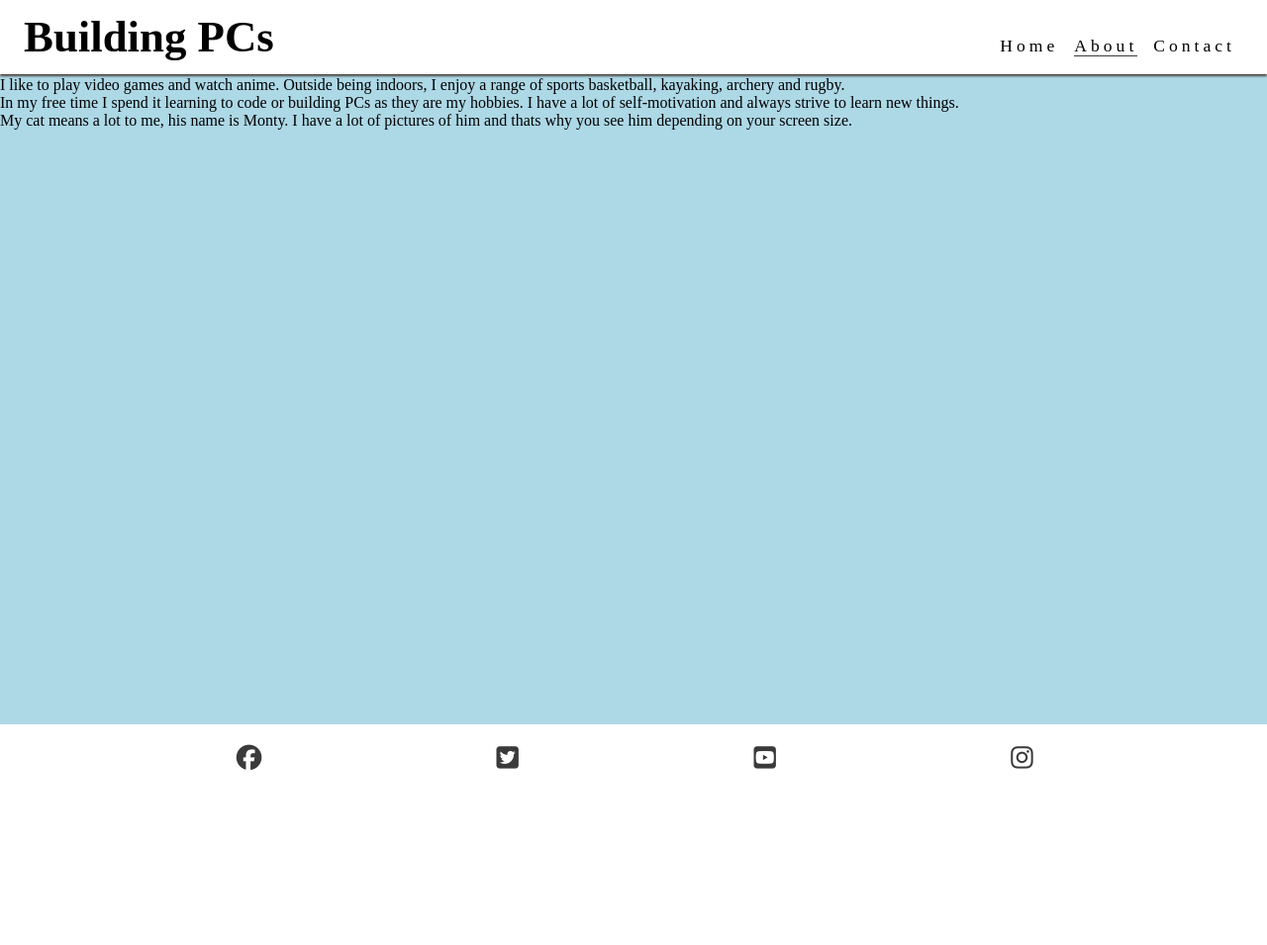
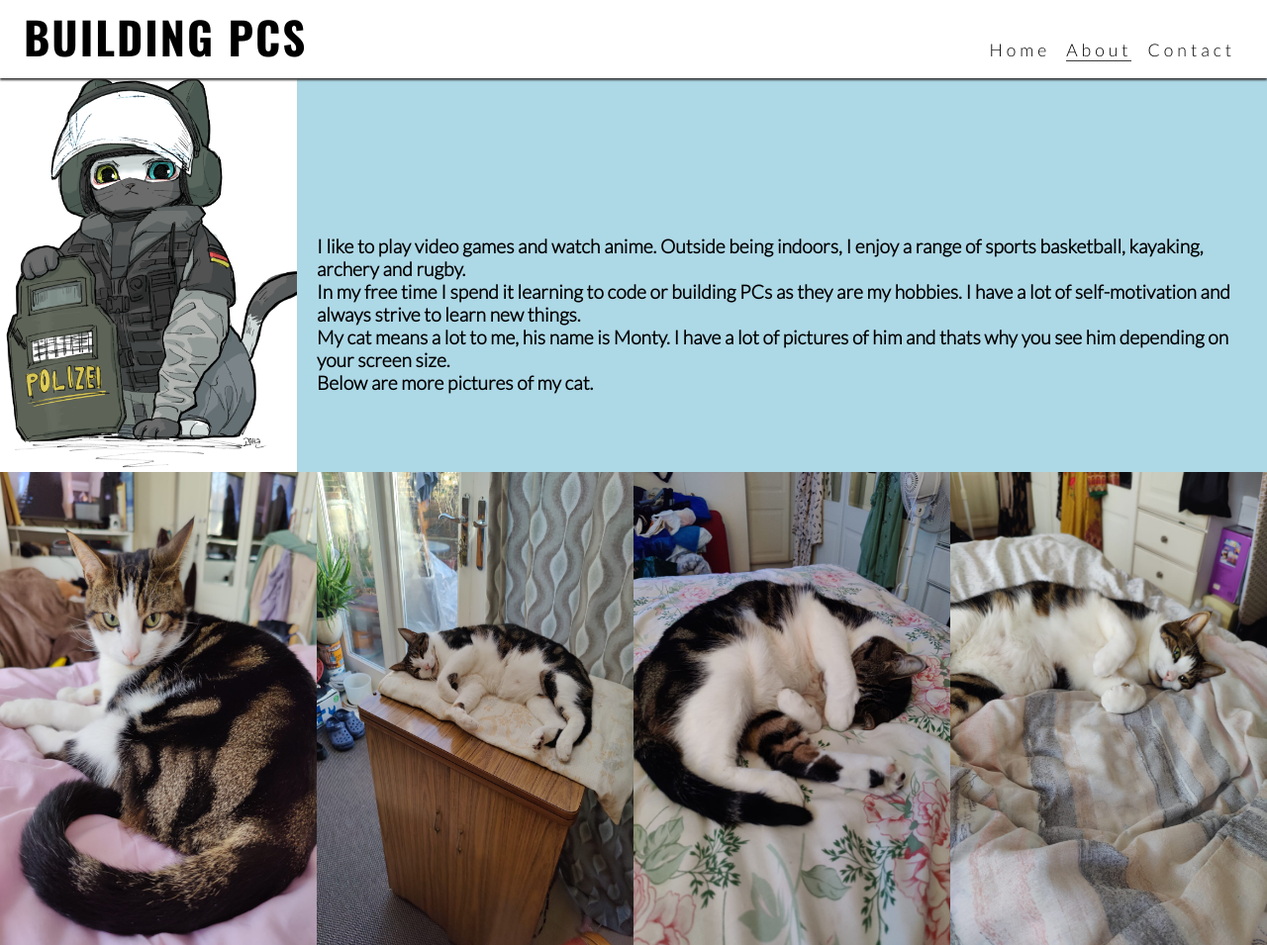
Before and after one commit to BotThunder501/Project-1, a plain HTML site: page about.html in a window 1280 px wide. Shown: the top 955 px of the page at 99% size. Before the commit the page ends 800 px from the top, so only its background shows below. Drawn offline with nearby package versions, Linux system fonts and the light colour scheme.

Commit message:
Finished about.html
Added a picture that moves depending on screen size. small description to the about me, added pics of cat that goes into columns the bigger the screen gets. Added a font. Also finished under construct page.

```diff
--- a/about.html
+++ b/about.html
@@ -33,7 +33,7 @@
         </nav>
     </header>
     <main>
-        <section>
+        <section id="about">
             <div id="me">
                 <div id="pics"></div>
             </div>
@@ -48,11 +48,26 @@
                     My cat means a lot to me, his name is Monty. I have a lot of pictures of him and thats why you see him depending on your screen size.
                 </p>
                 <p>
-
+                    Below are more pictures of my cat.
                 </p>
             </div>
         </section>
-
+        <section id="cats">
+            <div id="catpics">
+                <img src="assets/images/mont1.jpg" alt="Monty pic 1">
+                <img src="assets/images/mont2.jpg" alt="Monty pic 2">
+                <img src="assets/images/mont3.jpg" alt="Monty pic 3">
+                <img src="assets/images/mont4.jpg" alt="Monty pic 4">
+                <img src="assets/images/mont5.jpg" alt="Monty pic 5">
+                <img src="assets/images/mont6.jpg" alt="Monty pic 6">
+                <img src="assets/images/mont7.jpg" alt="Monty pic 7">
+                <img src="assets/images/mont8.jpg" alt="Monty pic 8">
+                <img src="assets/images/mont9.jpg" alt="Monty pic 9">
+                <img src="assets/images/mont10.jpg" alt="Monty pic 10">
+                <img src="assets/images/mont11.jpg" alt="Monty pic 11">
+                <img src="assets/images/mont12.jpg" alt="Monty pic 12">
+            </div>
+        </section>
     </main>
     <footer>
         <!-- change style -->
--- a/assets/css/style.css
+++ b/assets/css/style.css
@@ -1,3 +1,6 @@
+/* Google fonts import */
+@import url('https://fonts.googleapis.com/css2?family=Lato:wght@300&family=Oswald:wght@200;300;400;500;600;700&display=swap');
+
 /* Asterisk wildcard selector to override default styles added by the browser */
 * {
     padding: 0;
@@ -10,10 +13,13 @@ body {
     min-height: 100vh;
     display: flex;
     flex-direction: column;
+    font-family: 'Lato', sans-serif;
 }
 
-.hidden-heading {
-    display: none;
+h1 {
+    font-family: 'Oswald', sans-serif;
+    text-transform: uppercase;
+    letter-spacing: 2px;
 }
 
 /* Header */
@@ -83,13 +89,15 @@ main {
     background-color: lightblue;
 }
 
-img {
-    width: 100vw;
-    height: 300px;
+#mainpic>img {
+    width: 100%;
+    height: 250px;
     padding: 0 10px;
 }
 
 section>p {
+    font-size: 110%;
+    font-weight: bold;
     display: flex;
     text-wrap: wrap;
     padding-top: 5px;
@@ -114,6 +122,7 @@ section>p {
     padding: 90px;
 }
 
+/* icon on each box */
 .construct {
     color: rgb(255, 255, 255);
     text-decoration: none;
@@ -121,6 +130,7 @@ section>p {
     z-index: 4;
 }
 
+/* images for each box */
 #cpu {
     background: url(../images/cpubackground.jpg) no-repeat center center/cover;
 }
@@ -153,6 +163,61 @@ section>p {
     background: url(../images/case.jpg) no-repeat center center/cover;
 }
 
+/* pic for about page */
+#pics {
+    background: url(../images/mine.png) no-repeat top center/ cover;
+    height: 90vw;
+    width: 90vw;
+    margin-bottom: 5px;
+    /* Makes the square image into a circle */
+    border-radius: 50%;
+    max-width: 300px;
+    max-height: 300px;
+}
+
+#me {
+    display: flex;
+    align-items: center;
+    justify-content: center;
+}
+
+#desc {
+    padding: 0 20px;
+    margin-top: 5px;
+    margin-bottom: 10px;
+    font-weight: bold;
+}
+
+#desc>p {
+    font-size: 120%;
+}
+
+#catpics img {
+    width: 100%;
+    height: 500px;
+    line-height: 1em;
+    padding: 0;
+}
+
+#catpics {
+    line-height: 0;
+}
+
+/* contact */
+
+
+
+/* underconstruct page */
+#undercons {
+    background-image: url(../images/underconstruct.webp);
+    /* background-repeat: repeat-y; */
+    background-position: center center;
+    /* background-attachment: fixed; */
+    background-size: 50% 50%;
+    width: 100%;
+    height: 100vh;
+}
+
 /* Footer */
 #social-networks {
     text-align: center;
@@ -169,14 +234,13 @@ section>p {
 }
 
 /* Media query: large or landscape phones (576px and up) */
-@media screen and (min-width: 578px) {
+@media screen and (min-width: 576px) {
 
-    img {
-        width: 100vw;
+    #mainpic img {
+        width: 100%;
         height: 400px;
         padding: 0 10px;
     }
-
 }
 
 /* Media query: tablets and larger (768px and up) */
@@ -209,6 +273,7 @@ section>p {
         margin: 0 0.5rem;
     }
 
+    /* main */
     main {
         /* Make main element take up any surplus space to push footer down */
         flex: 1 0 auto;
@@ -217,14 +282,41 @@ section>p {
         flex-direction: column;
     }
 
-    img {
-        width: auto;
-        height: 600px;
-        /* padding: 0 10px; */
+    /* picture tag */
+    #mainpic img {
+        width: 100%;
+        height: 550px;
+        padding: 0 10px;
     }
+
+    /* about page */
+    #pics {
+        /* Makes the square image into a circle */
+        margin-bottom: 0;
+        border-radius: 0;
+        max-width: 300px;
+        max-height: 400px;
+    }
+
+    #about {
+        display: flex;
+        flex-direction: row;
+    }
+
+    #desc {
+        margin-top: 130px;
+    }
+
+    #catpics {
+        column-count: 2;
+        column-gap: 0;
+    }
+
 }
 
 @media screen and (min-width: 1200px) {
+
+    /* main stuff */
     main {
         /* Make main element take up any surplus space to push footer down */
         flex: 1 0 auto;
@@ -236,4 +328,13 @@ section>p {
     .construct:hover {
         color: red;
     }
+
+    /* about */
+    #desc {
+        margin-top: 160px;
+    }
+
+    #catpics {
+        column-count: 4;
+    }
 }
```
Also changed, not shown: index.html (+2 -10 lines), underconstruction.html (+2 -2 lines), assets/images/mont1.jpg (added), assets/images/mont10.jpg (added), assets/images/mont2.jpg (added), assets/images/mont3.jpg (added), assets/images/mont4.jpg (added), assets/images/mont5.jpg (added), assets/images/mont6.jpg (added), assets/images/mont7.jpg (added), assets/images/mont8.jpg (added), assets/images/mont9.jpg (added), assets/images/underconstruct.webp (added), 2 other files.
